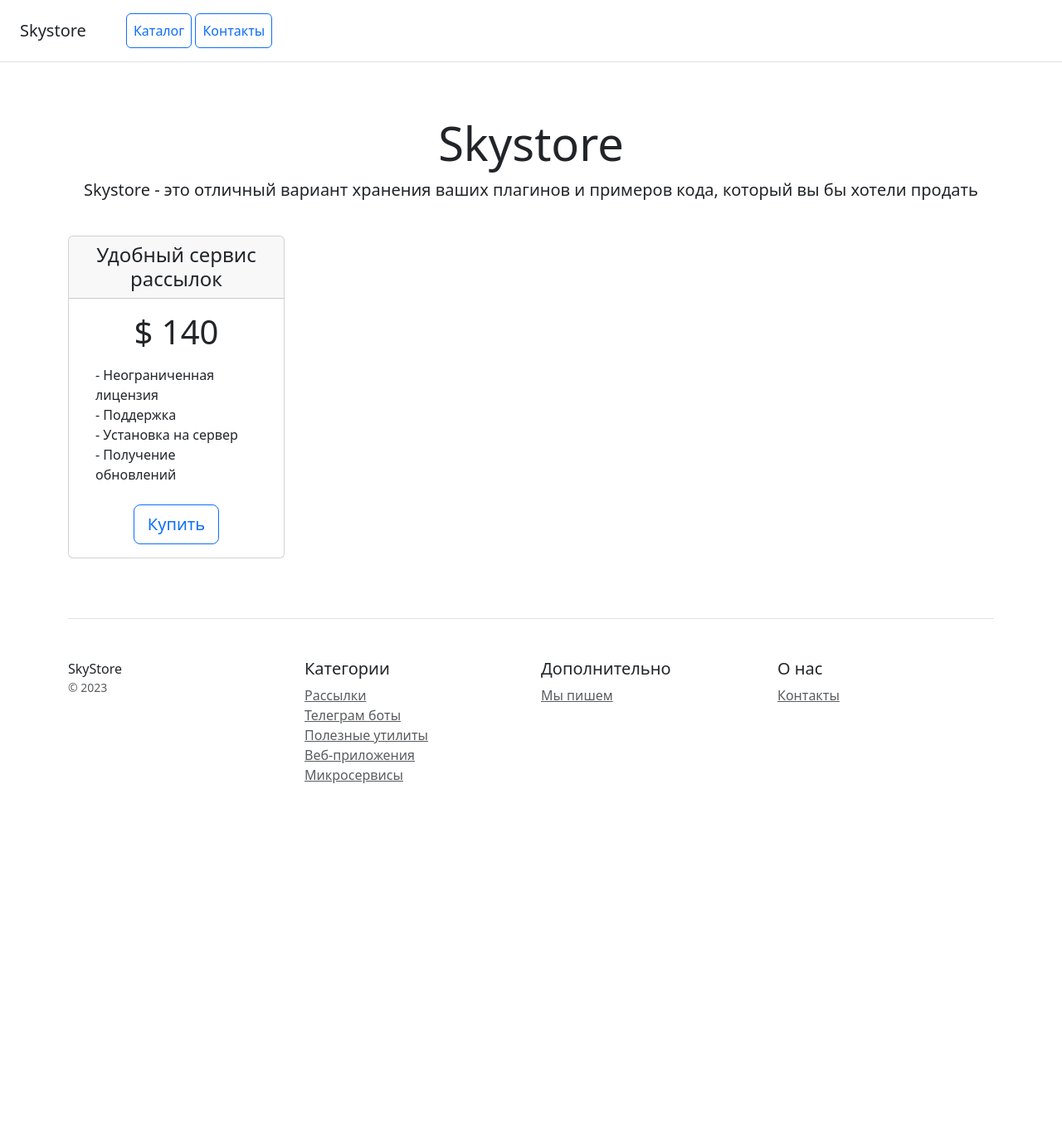
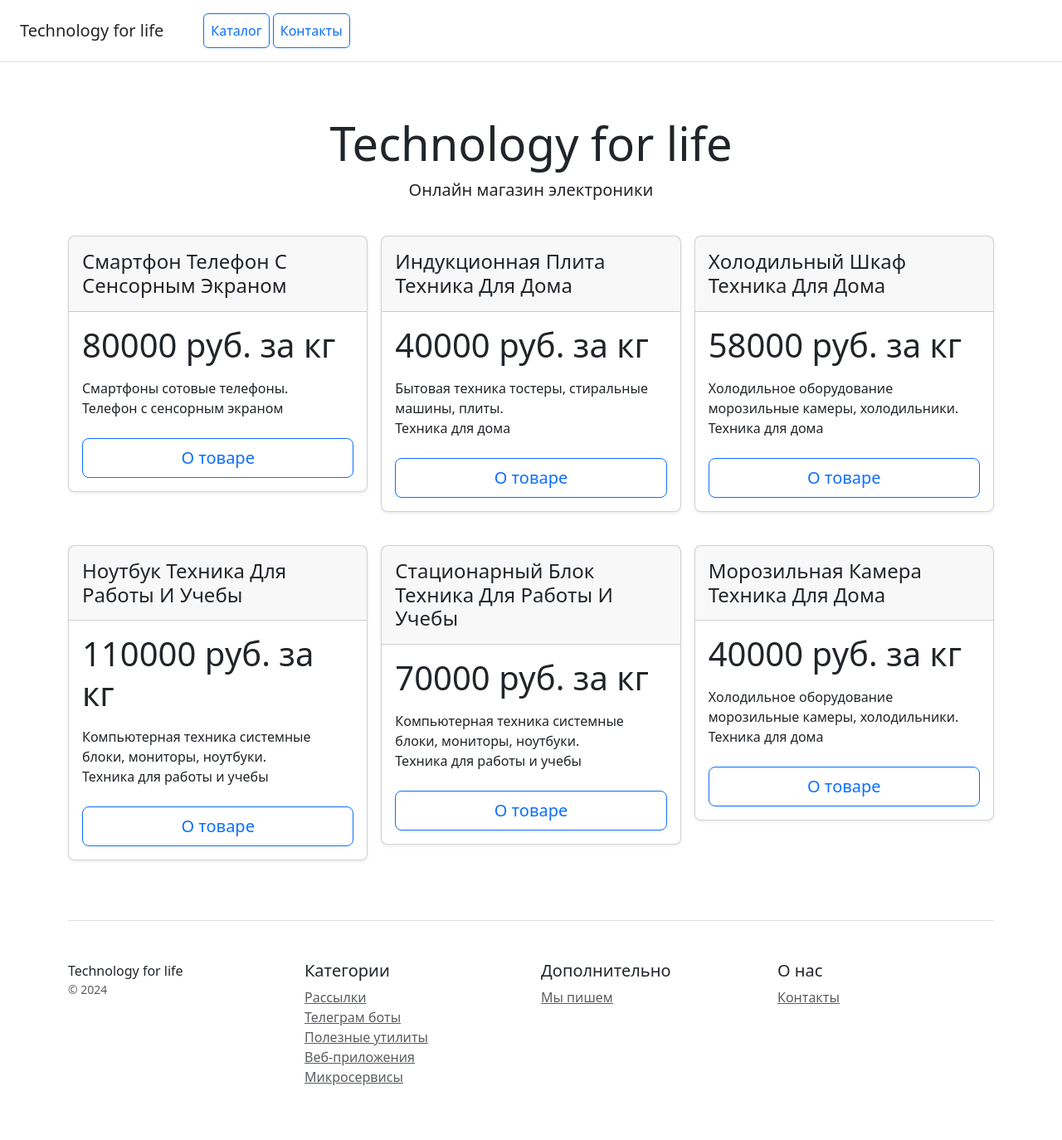
Before and after one commit to Maryieng/projectHomeWork, a Django app: page / in a window 1280 px wide. Shown: the whole page at 83% size. Before the commit the page ends 944 px from the top, so only its background shows below. Run offline with Django 5.2, Linux system fonts and the light colour scheme; data comes from the database, SQL or seed files in the repository.

```diff
--- a/catalog/templates/main/base.html
+++ b/catalog/templates/main/base.html
@@ -8,12 +8,13 @@
 </head>
 <body>
 <div class="d-flex flex-column flex-md-row align-items-center p-3 px-md-4 mb-3 bg-white border-bottom box-shadow">
-    <h5 class="my-0 mr-md-auto font-weight-normal">Skystore</h5>
+    <h5 class="my-0 mr-md-auto font-weight-normal"> Technology for life </h5>
     <nav class="ms-5">
-        <a class="p-2 btn btn-outline-primary" href="/">Каталог</a>
+        <a class="p-2 btn btn-outline-primary" href="/product/">Каталог</a>
         <a class="p-2 btn btn-outline-primary" href="/contacts/">Контакты</a>
     </nav>
 </div>
+<body>
 
 {% block content %}
 {% endblock %}
@@ -22,8 +23,8 @@
 <footer class="pt-4 my-md-5 pt-md-5 border-top">
         <div class="row">
             <div class="col-12 col-md">
-                SkyStore
-                <small class="d-block mb-3 text-muted">&copy; 2023</small>
+                Technology for life
+                <small class="d-block mb-3 text-muted">&copy; 2024</small>
             </div>
             <div class="col-6 col-md">
                 <h5>Категории</h5>
--- a/catalog/templates/main/home.html
+++ b/catalog/templates/main/home.html
@@ -6,29 +6,28 @@
 {% block content %}
 
 <div class="pricing-header px-3 py-3 pt-md-5 pb-md-4 mx-auto text-center">
-    <h1 class="display-4">Skystore</h1>
-    <p class="lead">Skystore - это отличный вариант хранения ваших плагинов и примеров кода, который вы бы хотели
-        продать</p>
+    <h1 class="display-4">Technology for life</h1>
+    <p class="lead"> Онлайн магазин электроники </p>
 </div>
+    <div class="container">
+    <div class="row row-cols-1 row-cols-sm-2 row-cols-md-3 g-3">
+        {% for object in object_list %}
 
-<div class="container">
-    <div class="row text-center">
-        <div class="col-3">
-            <div class="card mb-4 box-shadow">
-                <div class="card-header">
-                    <h4 class="my-0 font-weight-normal">Удобный сервис рассылок</h4>
+        <div class="col">
+            <div class="card mb-4 rounded-3 shadow-sm">
+                <div class="card-header py-3">
+                    <h4 class="my-0 fw-normal">{{ object|title }}</h4>
                 </div>
                 <div class="card-body">
-                    <h1 class="card-title pricing-card-title">$ 140</h1>
-                    <ul class="list-unstyled mt-3 mb-4 text-start m-3">
-                        <li>- Неограниченная лицензия</li>
-                        <li>- Поддержка</li>
-                        <li>- Установка на сервер</li>
-                        <li>- Получение обновлений</li>
+                    <h1 class="card-title pricing-card-title">{{ object.price }} руб. за кг</h1>
+                    <ul class="list-unstyled mt-3 mb-4">
+                        <li>{{ object.category }}</li>
+                        <li>{{ object.description }}</li>
                     </ul>
-                    <button type="button" class="btn btn-lg btn-block btn-outline-primary">Купить</button>
+                    <button type="button" class="w-100 btn btn-lg btn-outline-primary">О товаре</button>
                 </div>
             </div>
         </div>
+{% endfor %}
     </div>
     {% endblock %}
--- a/catalog/urls.py
+++ b/catalog/urls.py
@@ -1,9 +1,9 @@
 from django.urls import path
 
-from catalog.views import index, contacts, product_info
+from catalog.views import index, contacts, product_info, product
 
 urlpatterns = [
     path('', index),
     path('contacts/', contacts),
-    path('/product_info/<int:pk>', product_info, name='product_info'),
+    path('products_info/', product_info),
 ]
--- a/catalog/views.py
+++ b/catalog/views.py
@@ -4,8 +4,9 @@ from catalog.models import Product
 
 
 def index(request):
+    context_list = {'object_list': Product.objects.all()}
 
-    return render(request, 'main/home.html')
+    return render(request, 'main/home.html', context=context_list)
 
 
 def contacts(request):
@@ -20,10 +21,10 @@ def contacts(request):
 def product_info(request, pk):
     category_item = {'object': Product.objects.get(pk=pk)}
 
-    return render(request, 'catalog/product_detail.html', category_item)
+    return render(request, 'main/product_info.html', context=category_item)
 
 
-def whole_list(request):
+def product(request):
     context_list = {'object_list': Product.objects.all()}
 
-    return render(request, 'catalog/product_list.html', context_list)
+    return render(request, 'main/home.html', context_list)
```
Also changed, not shown: catalog/templates/main/product.html (+23 -83 lines), catalog/templates/main/product_info.html (added, +22 -0 lines).
